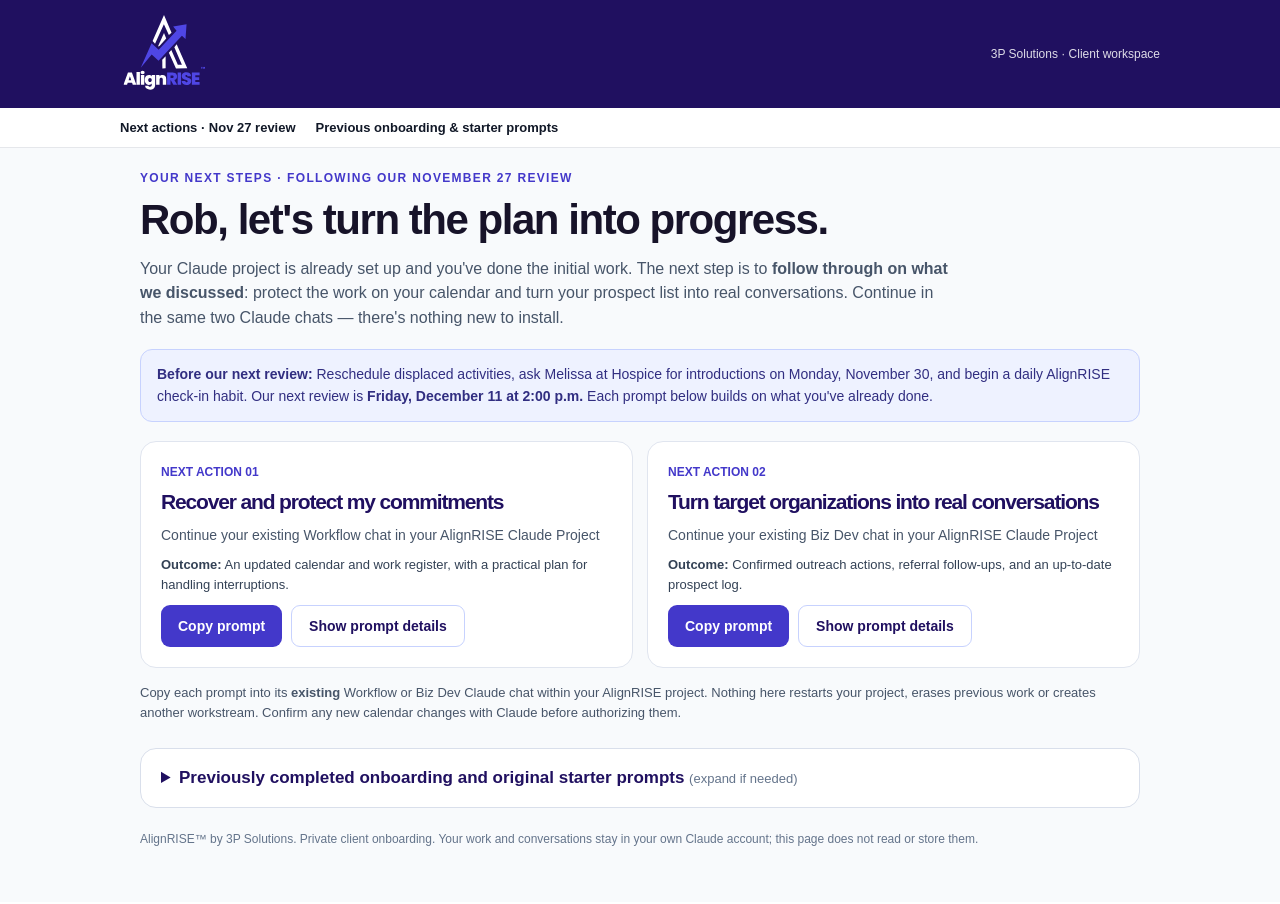
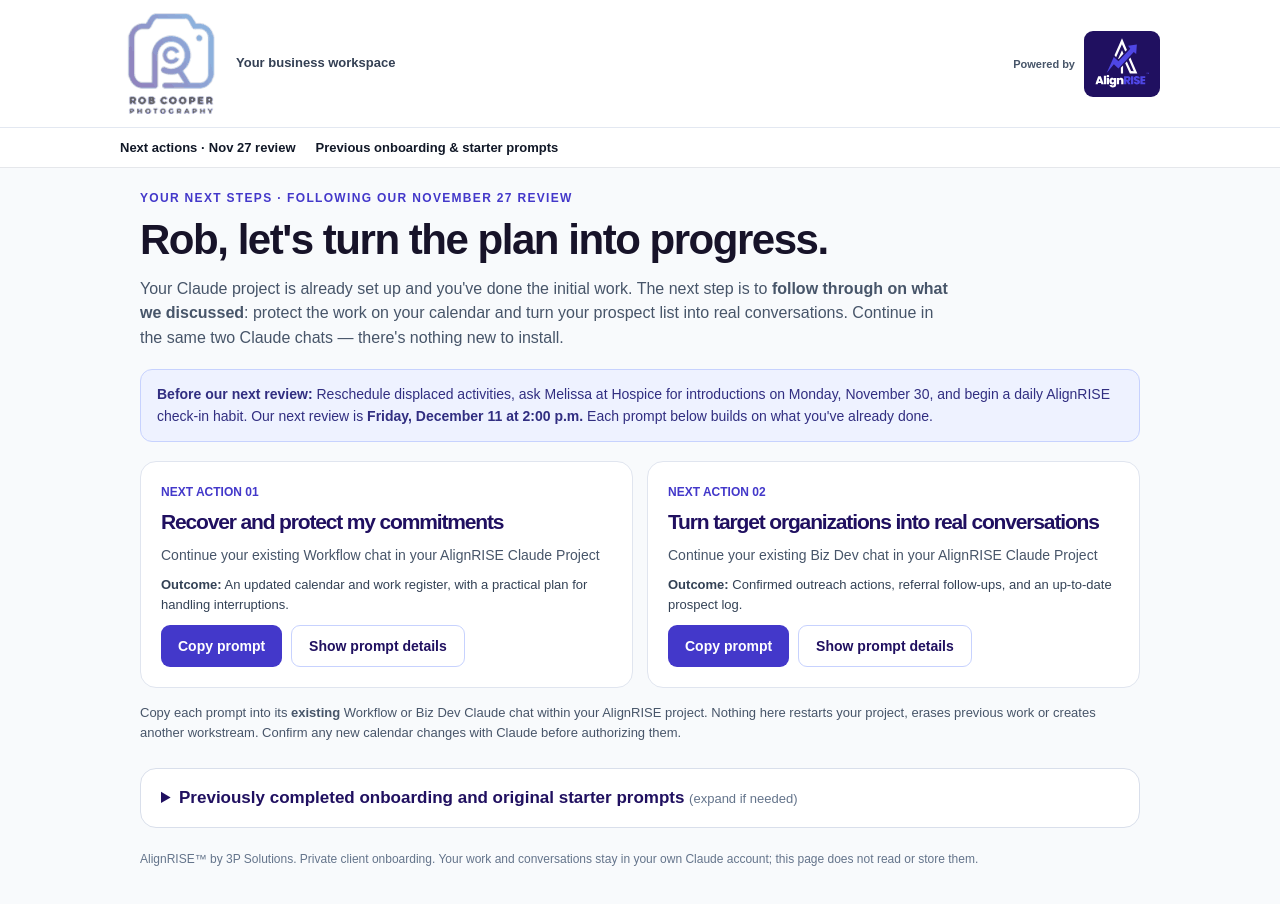
Before and after one commit to brent-prog/alignrise-site, a Next.js app: page /robcooper in a window 1280 px wide. Shown: the top 904 px of the page. Built offline with nearby package versions, Linux system fonts and the light colour scheme.

Commit message:
Brand Rob client workspace with Rob Cooper Photography logo, AlignRISE as secondary partner

```diff
--- a/src/app/robcooper/page.tsx
+++ b/src/app/robcooper/page.tsx
@@ -159,8 +159,17 @@ export default function RobCooperOnboarding(){
  ];
  const button:React.CSSProperties={background:"#4338ca",color:"#fff",padding:"12px 17px",border:0,borderRadius:9,fontWeight:750,cursor:"pointer",fontSize:14};
  return <main style={{minHeight:"100vh",background:"#f8fafc",color:"#111827",fontFamily:"Arial,Helvetica,sans-serif"}}>
-  <header style={{background:"#201060",color:"#fff",padding:"10px max(20px, calc((100vw - 1040px) / 2))",display:"flex",justifyContent:"space-between",alignItems:"center",flexWrap:"wrap",gap:10}}>
-   <a href="https://alignrise.ca" target="_blank" rel="noopener noreferrer" aria-label="AlignRISE website" style={{display:"inline-flex",alignItems:"center",flexShrink:0}}><Image src="/alignrise-logo.svg" alt="AlignRISE™" width={88} height={88} priority style={{display:"block",width:"clamp(72px,9vw,88px)",height:"auto"}} /></a><div style={{fontSize:12,opacity:.85}}>3P Solutions · Client workspace</div>
+  <header style={{background:"#fff",color:"#172033",borderBottom:"1px solid #e3e8f1",padding:"9px max(20px, calc((100vw - 1040px) / 2))",display:"flex",justifyContent:"space-between",alignItems:"center",flexWrap:"wrap",gap:16}}>
+   <a href="https://robcooperphotography.com/" target="_blank" rel="noopener noreferrer" aria-label="Rob Cooper Photography website" style={{display:"inline-flex",alignItems:"center",gap:12,textDecoration:"none"}}>
+    <Image src="/robcooper/rob-cooper-photo-logo.svg" alt="Rob Cooper Photography logo" width={104} height={109} priority unoptimized style={{display:"block",width:"clamp(84px,11vw,104px)",height:"auto"}} />
+    <span style={{fontSize:13,fontWeight:750,color:"#344054",lineHeight:1.4}}>Your business workspace</span>
+   </a>
+   <a href="https://alignrise.ca/" target="_blank" rel="noopener noreferrer" aria-label="AlignRISE by 3P Solutions" style={{display:"flex",alignItems:"center",gap:9,textDecoration:"none",color:"#475569"}}>
+    <span style={{fontSize:11,fontWeight:600}}>Powered by</span>
+    <span style={{display:"inline-flex",alignItems:"center",justifyContent:"center",background:"#201060",borderRadius:9,padding:"4px 9px"}}>
+     <Image src="/alignrise-logo.svg" alt="AlignRISE" width={58} height={58} style={{display:"block",width:58,height:58}} />
+    </span>
+   </a>
   </header>
   <nav aria-label="Onboarding navigation" style={{position:"sticky",top:0,zIndex:20,display:"flex",gap:20,flexWrap:"wrap",background:"white",borderBottom:"1px solid #e5e7eb",padding:"12px max(20px, calc((100vw - 1040px)/2))",fontSize:13,fontWeight:700}}><a href="#next-steps">Next actions · Nov 27 review</a><a href="#previous-steps">Previous onboarding &amp; starter prompts</a></nav>
   <div style={{maxWidth:1040,margin:"0 auto",padding:"20px 20px 52px"}}>
```
